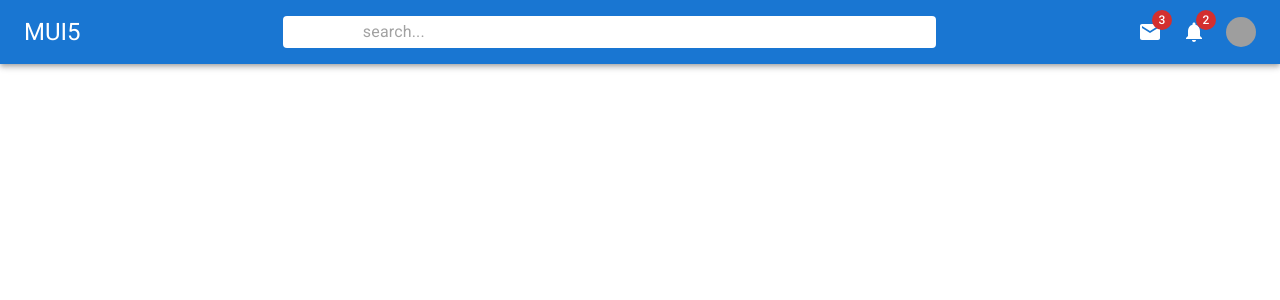
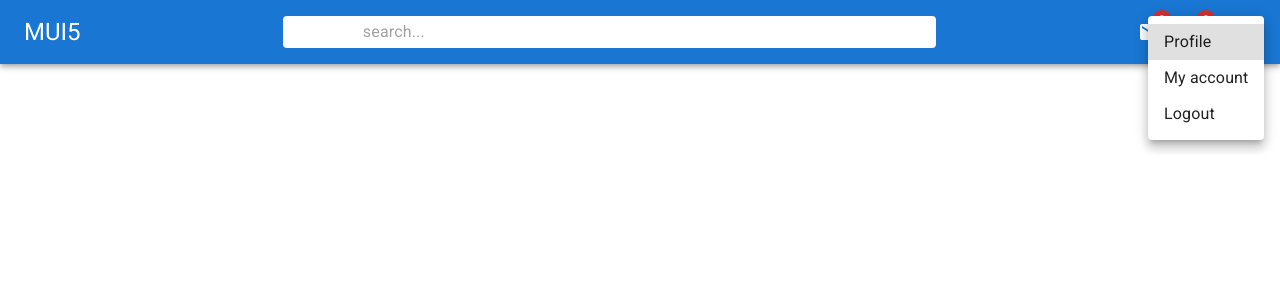
Before and after one commit to DANBOI/mui5-react-app, a React (Create React App) app: page / in a window 1280 px wide. Both pictures are taken after a click on the element 1240 px from the left and 32 px from the top of the page. Shown: the top 300 px of the page. Built offline with nearby package versions, Linux system fonts and the light colour scheme; grey boxes are pictures that could not be loaded.

Commit message:
added menu display when clicking the avatar icon

```diff
--- a/src/components/Navbar.jsx
+++ b/src/components/Navbar.jsx
@@ -1,3 +1,4 @@
+import React, { useState } from "react";
 import {
   styled,
   Box,
@@ -7,6 +8,8 @@ import {
   Typography,
   Badge,
   Avatar,
+  Menu,
+  MenuItem,
 } from "@mui/material";
 // import {
 //   MailIcon,
@@ -50,6 +53,8 @@ const CollapsedUserBox = styled(Box)(({ theme }) => ({
 }));
 
 const Navbar = () => {
+  const [isOpen, setIsOpen] = useState(false);
+
   return (
     <AppBar position="sticky">
       <StyledToolbar>
@@ -68,18 +73,35 @@ const Navbar = () => {
             <NotificationsIcon />
           </Badge>
           <Avatar
-            sx={{ width: 30, height: 30 }}
+            sx={{ width: 30, height: 30, cursor: "pointer" }}
             src="https://cdn.pixabay.com/photo/2013/07/12/18/38/avatar-153605_960_720.png"
+            onClick={() => setIsOpen(true)}
           />
         </ExpandedIcons>
-        <CollapsedUserBox>
+        <CollapsedUserBox onClick={() => setIsOpen(true)}>
           <Avatar
-            sx={{ width: 30, height: 30 }}
+            sx={{ width: 30, height: 30, cursor: "pointer" }}
             src="https://cdn.pixabay.com/photo/2013/07/12/18/38/avatar-153605_960_720.png"
           />
           <Typography variant="span">Chen</Typography>
         </CollapsedUserBox>
       </StyledToolbar>
+      <Menu
+        open={isOpen}
+        onClose={() => setIsOpen(false)}
+        anchorOrigin={{
+          vertical: "top",
+          horizontal: "right",
+        }}
+        transformOrigin={{
+          vertical: "top",
+          horizontal: "right",
+        }}
+      >
+        <MenuItem>Profile</MenuItem>
+        <MenuItem>My account</MenuItem>
+        <MenuItem>Logout</MenuItem>
+      </Menu>
     </AppBar>
   );
 };
```
